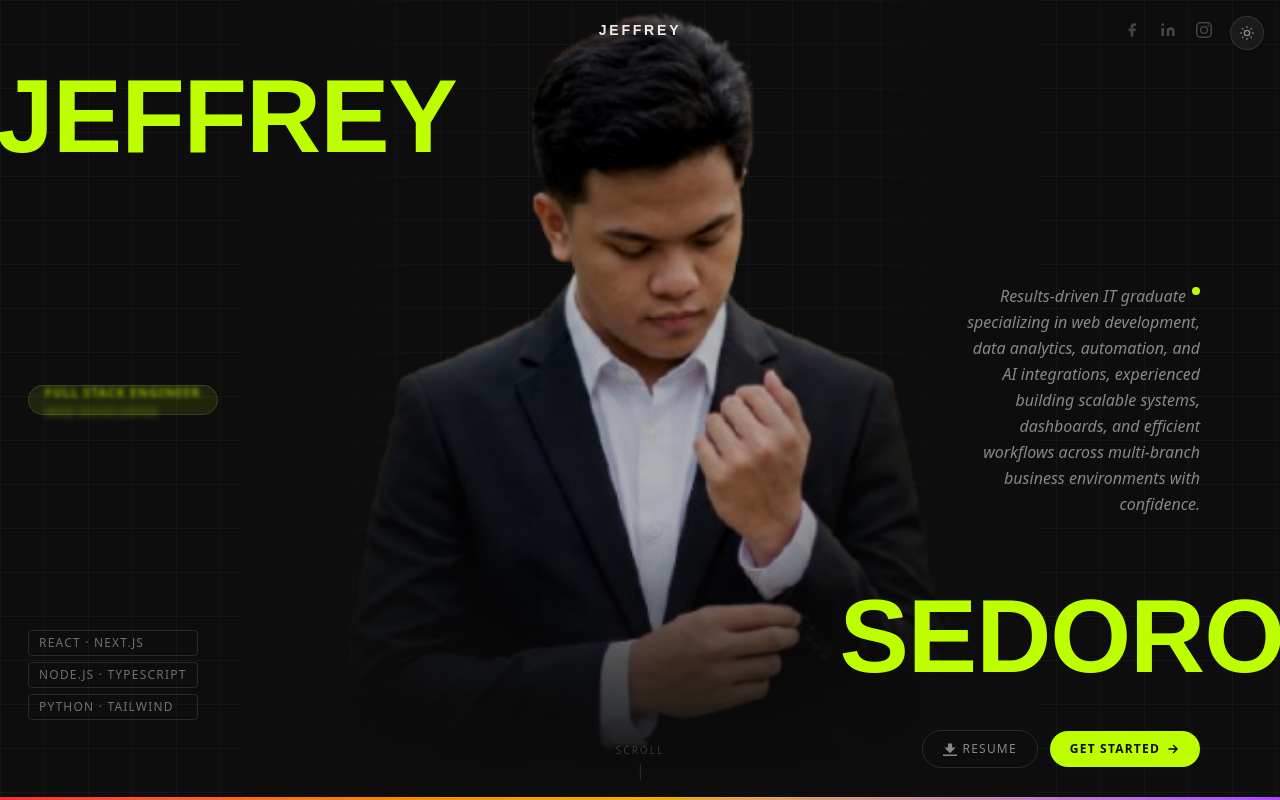
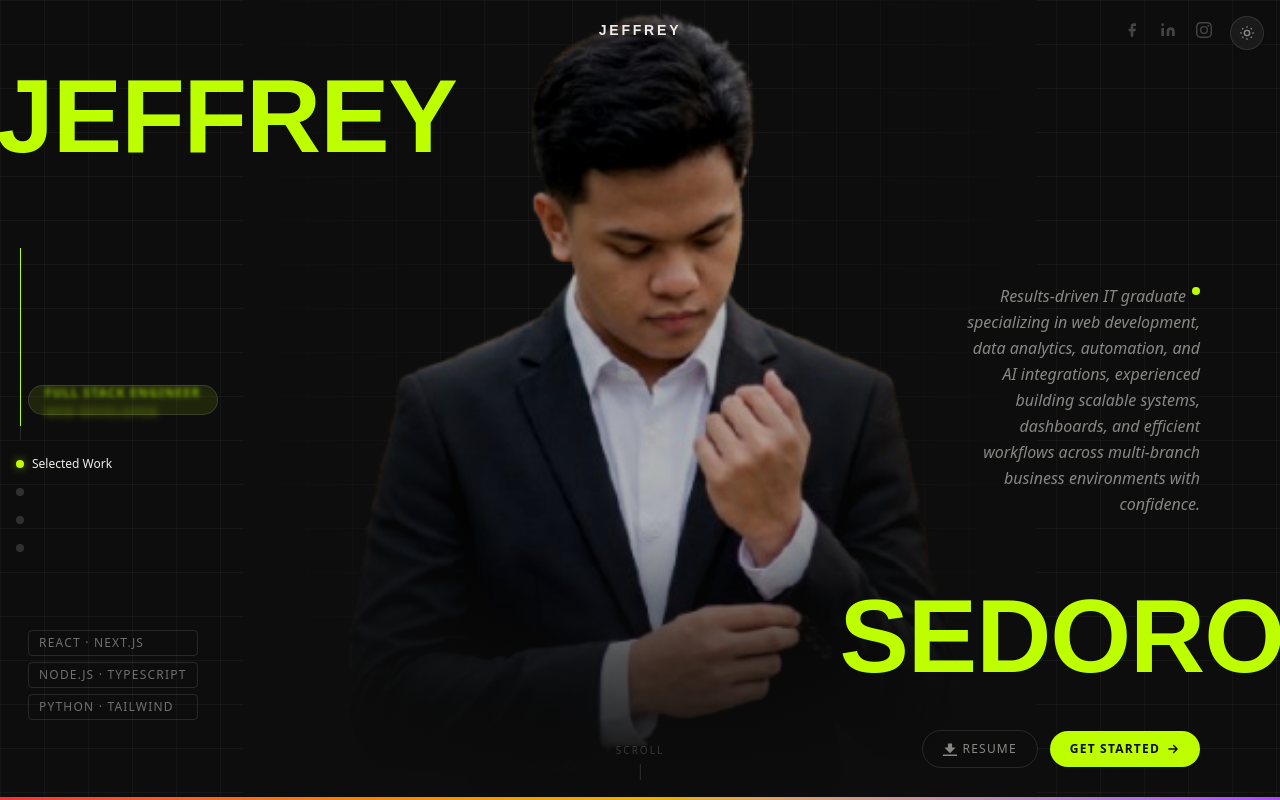
Before and after one commit to Jeopri/manual, a Next.js app: page / in a window 1280 px wide. Shown: the top 800 px of the page. Built offline with nearby package versions, Linux system fonts and the light colour scheme.

Commit message:
Add scroll spy, footer, and section IDs

```diff
--- a/app/page.tsx
+++ b/app/page.tsx
@@ -3,15 +3,24 @@ import BackgroundRippleEffectDemo from "@/app/pages/main"
 import Tools from "@/app/pages/tools";
 import ContactUs from "@/app/pages/contactus";
 import Experience from "@/app/pages/experience";
+import ScrollSpy from "@/components/scroll-spy";
 
 export default function Home() {
   return (
     <>
+    <ScrollSpy />
     <BackgroundRippleEffectDemo />
       <MainSection />
       <Experience />
       <Tools />
       <ContactUs />
+      <footer className="border-t border-border px-4 py-6 md:px-8">
+        <div className="mx-auto flex max-w-7xl items-center justify-center text-xs text-muted-foreground gap-1">
+          <span className="font-medium">Jeffrey Sedoro</span>
+          <span>·</span>
+          <span>{new Date().getFullYear()}</span>
+        </div>
+      </footer>
     </>
   )
 
--- a/app/pages/contactus.tsx
+++ b/app/pages/contactus.tsx
@@ -16,7 +16,7 @@ const LocationMap = dynamic(() => import("@/components/location-map").then((m) =
 
 export default function ContactPage() {
   return (
-    <section className="w-full px-4 py-20 md:px-8 md:py-32">
+    <section id="contact" className="w-full px-4 py-20 md:px-8 md:py-32">
       <div className="mx-auto max-w-7xl">
         <div className="mb-12">
           <p className="mb-3 text-xs font-mono tracking-widest text-muted-foreground">
--- a/app/pages/experience.tsx
+++ b/app/pages/experience.tsx
@@ -138,7 +138,7 @@ export default function Experience() {
   const groups = ["work", "freelance", "project"] as const;
 
   return (
-    <section className="w-full px-4 py-20 md:px-8 md:py-32">
+    <section id="experience" className="w-full px-4 py-20 md:px-8 md:py-32">
       <div className="mx-auto max-w-7xl">
         <motion.div
           className="mb-16"
--- a/app/pages/tools.tsx
+++ b/app/pages/tools.tsx
@@ -134,7 +134,7 @@ export default function Tools() {
   const section = sections[index];
 
   return (
-    <section className="w-full px-4 py-20 md:px-8 md:py-32">
+    <section id="tools" className="w-full px-4 py-20 md:px-8 md:py-32">
       <div className="mx-auto max-w-7xl">
         <div className="mb-16">
           <p className="mb-3 text-xs font-mono tracking-widest text-muted-foreground">
--- /dev/null
+++ b/components/scroll-spy.tsx
@@ -0,0 +1,91 @@
+"use client";
+import { useEffect, useState } from "react";
+
+const sections = [
+  { id: "main-section", label: "Selected Work" },
+  { id: "experience", label: "Experience" },
+  { id: "tools", label: "Tech Stack" },
+  { id: "contact", label: "Contact" },
+];
+
+export default function ScrollSpy() {
+  const [activeIndex, setActiveIndex] = useState(0);
+  const [progress, setProgress] = useState(0);
+
+  useEffect(() => {
+    const handleScroll = () => {
+      const scrollTop = window.scrollY;
+      const windowHeight = window.innerHeight;
+
+      let current = 0;
+      for (let i = sections.length - 1; i >= 0; i--) {
+        const el = document.getElementById(sections[i].id);
+        if (el && el.offsetTop - windowHeight / 3 <= scrollTop) {
+          current = i;
+          break;
+        }
+      }
+      setActiveIndex(current);
+
+      const firstEl = document.getElementById(sections[0].id);
+      const lastEl = document.getElementById(sections[sections.length - 1].id);
+      if (firstEl && lastEl) {
+        const start = firstEl.offsetTop;
+        const end = lastEl.offsetTop + lastEl.offsetHeight;
+        const total = end - start - windowHeight;
+        const currentPos = Math.max(0, Math.min(1, (scrollTop - start) / total));
+        setProgress(currentPos);
+      }
+    };
+
+    handleScroll();
+    window.addEventListener("scroll", handleScroll, { passive: true });
+    return () => window.removeEventListener("scroll", handleScroll);
+  }, []);
+
+  return (
+    <nav className="fixed left-4 top-1/2 z-50 hidden -translate-y-1/2 md:block">
+      <div className="flex flex-col items-center gap-5">
+        {/* Vertical progress line */}
+        <div className="relative h-48 w-px bg-border">
+          <div
+            className="absolute top-0 w-px bg-primary transition-all duration-300"
+            style={{ height: `${progress * 100}%` }}
+          />
+        </div>
+
+        {/* Section dots */}
+        <div className="flex flex-col items-center gap-5">
+          {sections.map((section, i) => (
+            <button
+              key={section.id}
+              onClick={() =>
+                document
+                  .getElementById(section.id)
+                  ?.scrollIntoView({ behavior: "smooth" })
+              }
+              className="group relative flex items-center gap-3"
+            >
+              <span
+                className={`h-2 w-2 rounded-full transition-all duration-300 ${
+                  i === activeIndex
+                    ? "bg-primary shadow-[0_0_8px_rgba(190,255,0,0.5)]"
+                    : "bg-muted-foreground/30 group-hover:bg-muted-foreground/60"
+                }`}
+              />
+              <span
+                className={`absolute left-4 text-xs whitespace-nowrap transition-all duration-300 ${
+                  i === activeIndex
+                    ? "text-foreground font-medium opacity-100"
+                    : "text-muted-foreground opacity-0 group-hover:opacity-60"
+                }`}
+              >
+                {section.label}
+              </span>
+            </button>
+          ))}
+        </div>
+      </div>
+    </nav>
+  );
+}
```
